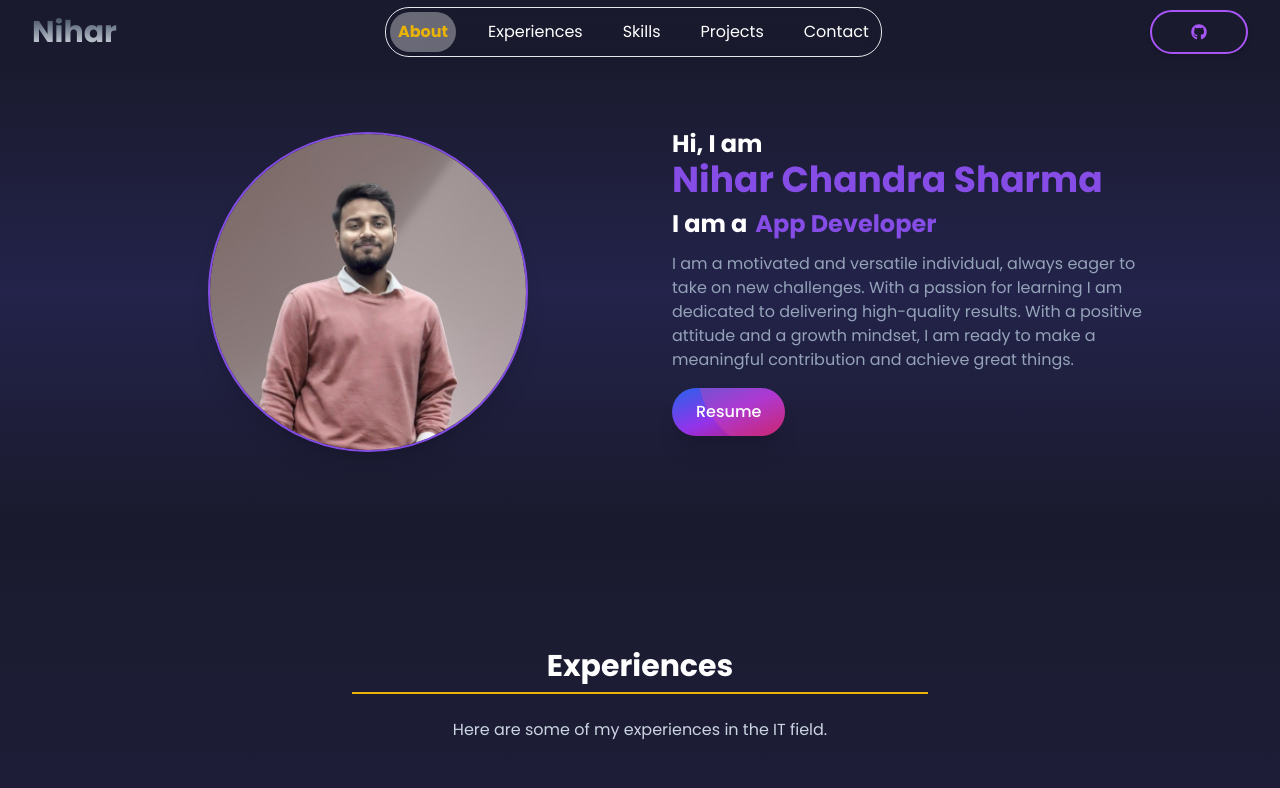
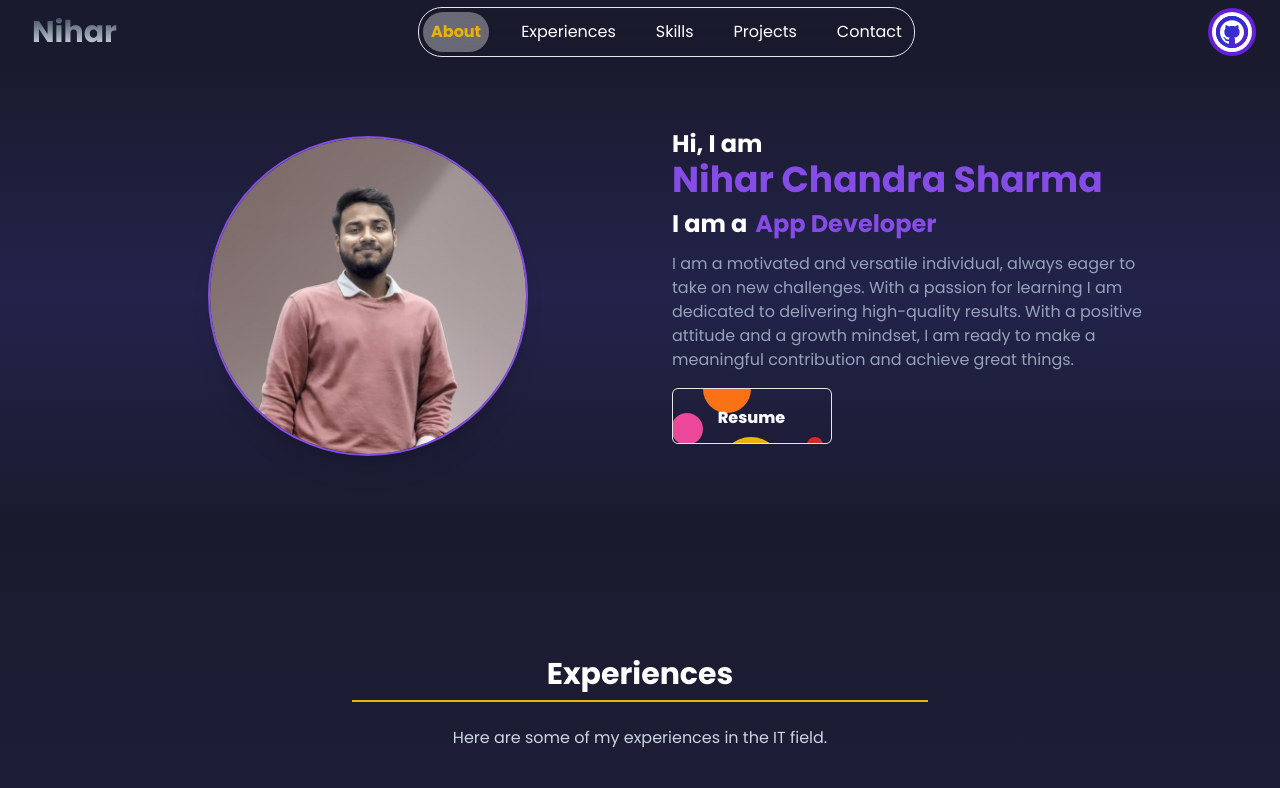
Before and after one commit to nihar8262/Nihar_PortFolio, a React (Create React App) app: page / in a window 1280 px wide. Shown: the top 788 px of the page. Built offline with nearby package versions, Linux system fonts and the light colour scheme.

Commit message:
Merge origin/main — resolve conflicts

```diff
--- a/src/components/herosection.js
+++ b/src/components/herosection.js
@@ -35,12 +35,16 @@ export const Herosection = ({ isDropdown, closeModal }) => {
             <a
               href={Bio.resume}
               target="_blank"
-              rel="noopener noreferrer"
-              className="relative inline-flex items-center justify-center px-5 py-2 sm:px-6 sm:py-3 overflow-hidden font-medium text-indigo-600 transition duration-300 ease-out rounded-full shadow-xl group hover:ring-1 hover:ring-purple-500"
-            >
-              <span className="absolute inset-0 w-full h-full bg-gradient-to-br from-blue-600 via-purple-600 to-pink-700"></span>
-              <span className="absolute bottom-0 right-0 block w-40 h-40 mb-16 mr-2 transition duration-500 origin-bottom-left transform rotate-45 translate-x-12 bg-pink-500 rounded-full opacity-30 group-hover:rotate-90 ease"></span>
-              <span className="relative text-white">Resume</span>
+              rel="noopener noreferrer">
+<button class="border text-gray-50  duration-300 relative group cursor-pointer   overflow-hidden h-14 w-40 rounded-md  p-2  font-extrabold hover:bg-[#631fd9]">
+
+  <div class="absolute group-hover:-top-1 group-hover:-right-2 z-10 w-16 h-16 rounded-full group-hover:scale-150 group-hover:blur-md  duration-700 right-12 top-12 bg-yellow-500"></div>
+  <div class="absolute group-hover:-top-1 group-hover:-right-2 z-10 w-12 h-12 rounded-full group-hover:scale-150 group-hover:blur-md duration-700 right-20 -top-6 bg-orange-500"></div>
+  <div class="absolute group-hover:-top-1 group-hover:-right-2 z-10 w-8 h-8   rounded-full group-hover:scale-150 group-hover:blur-md duration-700 right-32 top-6 bg-pink-500"></div>
+  <div class="absolute group-hover:-top-1 group-hover:-right-2 z-10 w-4 h-4   rounded-full group-hover:scale-150 group-hover:blur-md duration-700 right-2 top-12 bg-red-600"></div>
+  <p class="z-10 absolute bottom-[.8rem] left-[2.8rem]">Resume</p>
+</button>
+
             </a>
           </div>
         </div>
--- a/src/components/navbar.js
+++ b/src/components/navbar.js
@@ -1,5 +1,5 @@
-import React, { useRef, useState, useEffect } from "react";
-import { FaBars, FaGithub, FaTimes } from 'react-icons/fa';
+import { useRef, useState, useEffect } from "react";
+import { FaBars, FaTimes } from "react-icons/fa";
 import { Mobilenav } from "./mobilenav";
 import { Bio } from "../data/constants";
 import { motion } from "framer-motion";
@@ -56,16 +56,19 @@ export const Navbar = () => {
       ref={isDropdown}
       onClick={closeModal}
       className={`h-[64px] flex justify-center items-center sticky top-0 z-20 transition-all duration-300
-        ${scrolled
-          ? "bg-black/40 backdrop-blur-md shadow-lg"
-          : "bg-[#1a1a2e] bg-opacity-100"
+        ${
+          scrolled
+            ? "bg-black/40 backdrop-blur-md shadow-lg"
+            : "bg-[#1a1a2e] bg-opacity-100"
         }`}
     >
       {/* Nav Container */}
       <div className="flex items-center justify-between w-full max-w-7xl px-4 sm:px-8 gap-4">
         {/* Logo */}
         <div className="text-white text-2xl sm:text-3xl cursor-pointer font-bold">
-          <p className="bg-clip-text text-transparent bg-gradient-to-b from-slate-700 to-slate-200">Nihar</p>
+          <p className="bg-clip-text text-transparent bg-gradient-to-b from-slate-700 to-slate-200">
+            Nihar
+          </p>
         </div>
         {/* Mobile icon */}
         <motion.div
@@ -76,17 +79,21 @@ export const Navbar = () => {
           <button onClick={() => setNav(!nav)}>
             {nav ? <FaTimes /> : <FaBars />}
           </button>
-          {nav ? <Mobilenav  onClose={() => setNav(false)} /> : null}
+          {nav ? <Mobilenav onClose={() => setNav(false)} /> : null}
         </motion.div>
         {/* Nav content */}
         <div className="hidden md:flex gap-2 lg:gap-6 border p-1 text-white rounded-3xl  backdrop-blur-lg">
-          {navLinks.map(link => (
+          {navLinks.map((link) => (
             <a
               key={link.href}
               href={link.href}
               className={`rounded-3xl p-2 transition
                 hover:bg-white/35 hover:text-yellow-500
-                ${activeSection === link.href ? "bg-white/35 text-yellow-500 font-bold" : ""}
+                ${
+                  activeSection === link.href
+                    ? "bg-white/35 text-yellow-500 font-bold"
+                    : ""
+                }
               `}
             >
               {link.label}
@@ -95,32 +102,21 @@ export const Navbar = () => {
         </div>
         {/* Button */}
         <div className="hidden md:block">
-          <a
-            href={Bio.github}
-            target="_blank"
-            rel="noopener noreferrer"
-            className="relative inline-flex items-center justify-center p-3 px-5 py-2 overflow-hidden font-medium text-indigo-600 transition duration-300 ease-out border-2 border-purple-500 rounded-full shadow-md group"
-          >
-            <span className="absolute inset-0 flex items-center justify-center w-full h-full text-white duration-500 -translate-x-full bg-purple-500 group-hover:translate-x-0 ease">
+          <a href={Bio.github} target="_blank" rel="noopener noreferrer">
+            <button class="group relative cursor-pointer outline-none border-none rounded-full flex flex-row items-center justify-center h-8 w-8 hover:!w-[100px] transition-all duration-[0.75s] before:content-[''] before:absolute before:w-full before:h-full before:inset-0 before:bg-[linear-gradient(130deg,#7209d4,#2832d4_33%,#631fd9)] before:ring-4 before:ring-offset-4 before:ring-[#631fd9] before:rounded-full before:transition before:duration-300 before:ring-offset-[#fff] hover:before:scale-105 active:before:scale-95 text-white">
               <svg
-                className="w-6 h-6"
-                fill="none"
-                stroke="currentColor"
-                viewBox="0 0 24 24"
+                fill="currentColor"
+                stroke-width="0"
+                viewBox="0 0 32 32"
                 xmlns="http://www.w3.org/2000/svg"
+                class="absolute top-1 left-1 group-hover:left-1.5 group-active:left-[10px] duration-300 transition-[left] z-10 w-8 h-8 text-white"
               >
-                <path
-                  strokeLinecap="round"
-                  strokeLinejoin="round"
-                  strokeWidth="2"
-                  d="M14 5l7 7m0 0l-7 7m7-7H3"
-                ></path>
+                <path d="M12 .297c-6.63 0-12 5.373-12 12 0 5.303 3.438 9.8 8.205 11.385.6.113.82-.258.82-.577 0-.285-.01-1.04-.015-2.04-3.338.724-4.042-1.61-4.042-1.61C4.422 18.07 3.633 17.7 3.633 17.7c-1.087-.744.084-.729.084-.729 1.205.084 1.838 1.236 1.838 1.236 1.07 1.835 2.809 1.305 3.495.998.108-.776.417-1.305.76-1.605-2.665-.3-5.466-1.332-5.466-5.93 0-1.31.465-2.38 1.235-3.22-.135-.303-.54-1.523.105-3.176 0 0 1.005-.322 3.3 1.23.96-.267 1.98-.399 3-.405 1.02.006 2.04.138 3 .405 2.28-1.552 3.285-1.23 3.285-1.23.645 1.653.24 2.873.12 3.176.765.84 1.23 1.91 1.23 3.22 0 4.61-2.805 5.625-5.475 5.92.42.36.81 1.096.81 2.22 0 1.606-.015 2.896-.015 3.286 0 .315.21.69.825.57C20.565 22.092 24 17.592 24 12.297c0-6.627-5.373-12-12-12"></path>
               </svg>
-            </span>
-            <span className="absolute flex items-center justify-center w-full h-full text-purple-500 transition-all duration-300 transform group-hover:translate-x-full ease">
-              <FaGithub />
-            </span>
-            <span className="relative invisible">Github</span>
+              <span class="absolute right-2 text-[15px] font-semibold [--w:calc(100%-48px)] w-[--w] max-w-[--w] overflow-hidden flex items-center justify-end -z-[1] group-hover:z-[9] pointer-events-none select-none opacity-0 group-hover:opacity-100 text-transparent group-hover:text-inherit group-active:right-2 transition-all duration-[2s] group-hover:duration-300 group-active:scale-[0.85]">
+                Github
+              </span>
+            </button>
           </a>
         </div>
       </div>
--- a/src/data/constants.js
+++ b/src/data/constants.js
@@ -21,7 +21,7 @@ export const Bio = {
       "I am a motivated and versatile individual, always eager to take on new challenges. With a passion for learning I am dedicated to delivering high-quality results. With a positive attitude and a growth mindset, I am ready to make a meaningful contribution and achieve great things.",
     github: "https://github.com/nihar8262",
     resume:
-      "https://drive.google.com/file/d/1LMChQRxECWY4LCIVb_8zFe5NqbQXGz4A/view?usp=sharing",
+      "https://drive.google.com/file/d/1sW4AMh9FgmM8cj7s16yXHvbePPZxafqk/view?usp=sharing",
     leetcode:"https://leetcode.com/u/niharnics/",
     codeforces:"https://codeforces.com/profile/niharnics",
     linkedin: "https://www.linkedin.com/in/nihar-chandra-sharma-5559a720a/",
```
